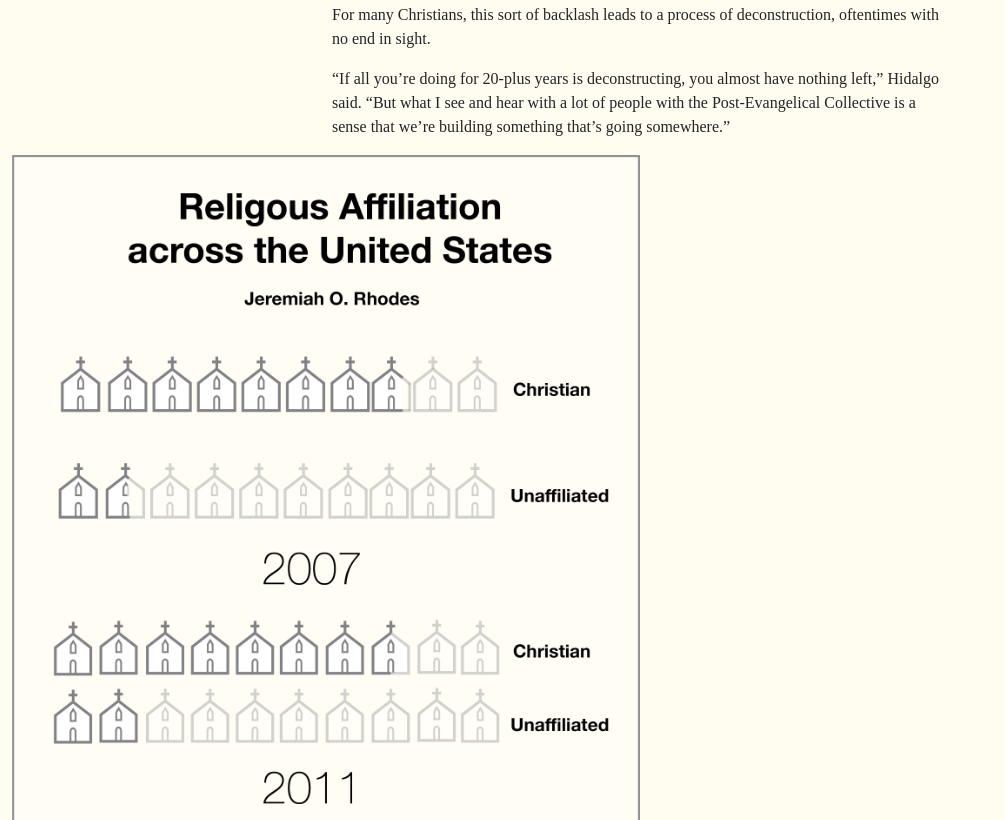
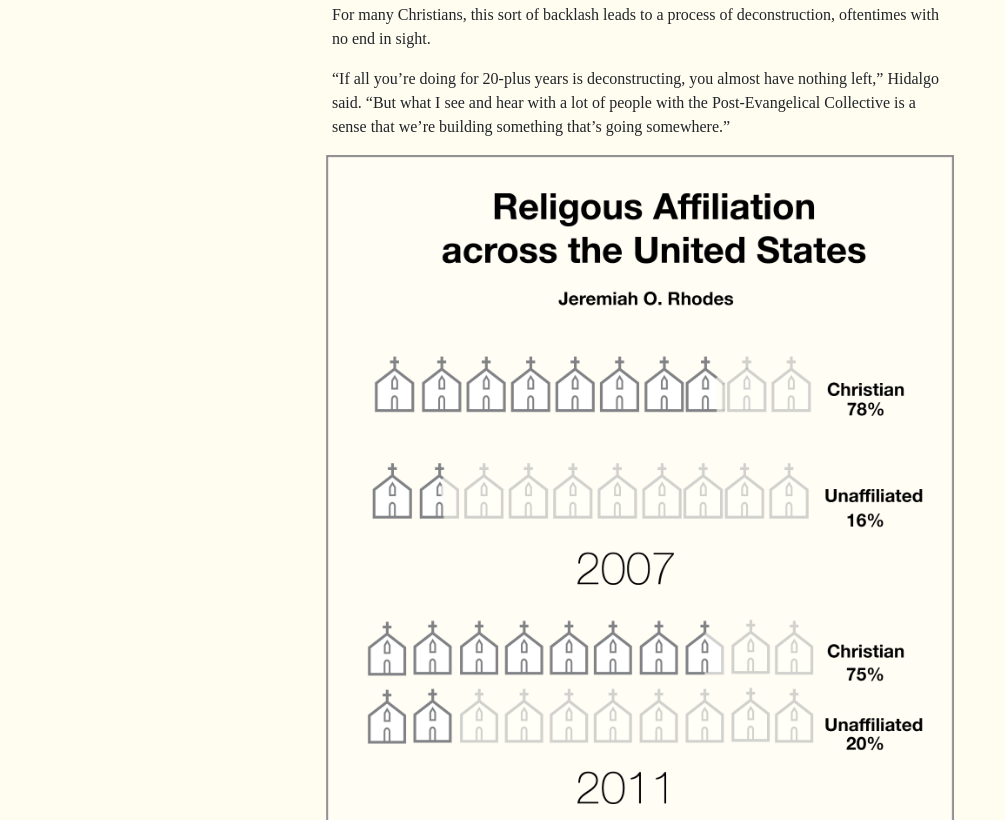
Before and after one commit to jere-o-rhodes/Multimedia_thesisUPD, a plain HTML site: page index.html in a window 1280 px wide. Shown: the part 1640-2460 px from the top of the page, without its empty margins (0-1005 px from the left). Drawn offline with Linux system fonts and the light colour scheme; files whose address does not match are found by name; a web font is replaced by a local one.

Commit message:
final project

```diff
--- a/css/style.css
+++ b/css/style.css
@@ -102,6 +102,8 @@ body {
 .pew-graphic{
 	width: 50%;
 	height:auto;
+	margin:0 auto;
+	display: block;
 }
 
 
--- a/index.html
+++ b/index.html
@@ -129,7 +129,7 @@
         </figure>
         -->
 
-    <img class= 'img-fluid pew-graphic' src="/Users/jeremiahrhodes/GitHub/thesis/Multimedia_thesisUPD/assets/data_viz.png" alt="Italian Trulli">
+    <img class= 'img-fluid pew-graphic' src="/Users/jeremiahrhodes/GitHub/thesis/Multimedia_thesisUPD/assets/data_viz_02.png" alt="Chart showing the decline in religious affiliation in the US between 2007 and 2019.">
         <div class="row justify-content-center">
           <div class="col-12 col-md-8 col-lg-6">
             <h2> Trump's Impact on the Church</h2>
```
Also changed, not shown: assets/data_viz_02.png (added).
